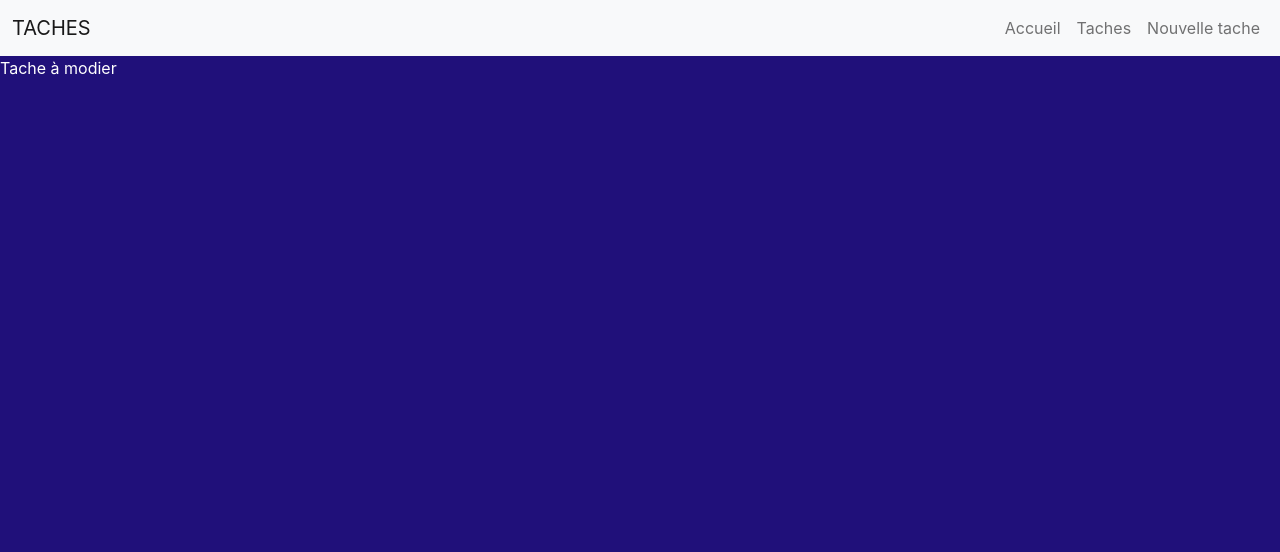
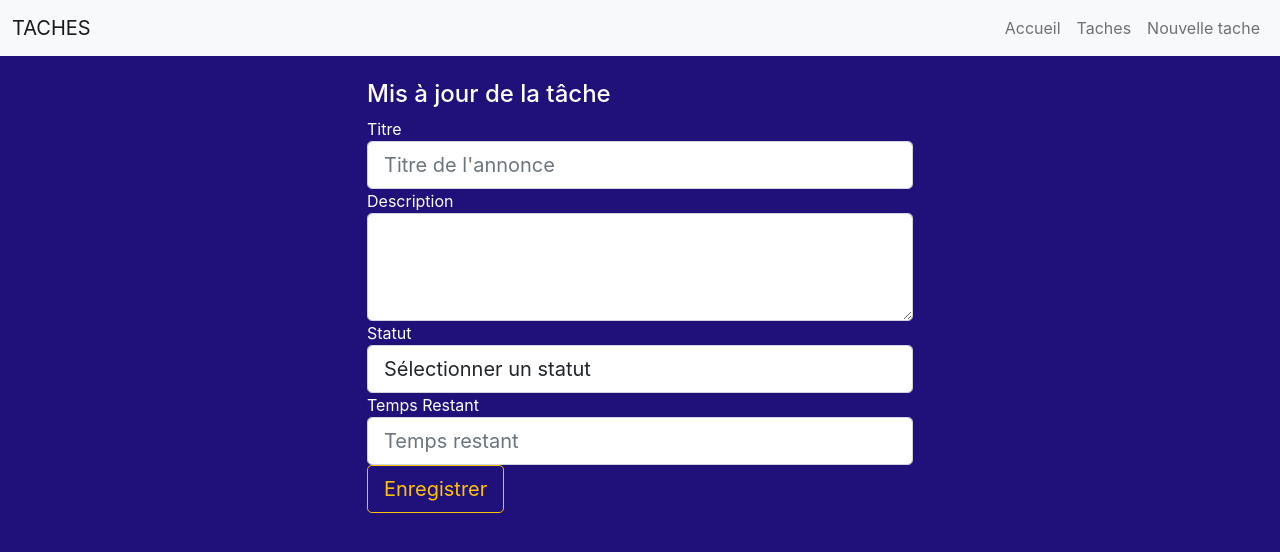
Before and after one commit to Pizzakath/formation-react, a React (Create React App) app: page /modifier/1 in a window 1280 px wide. Shown: the top 552 px of the page. Built offline with nearby package versions, Linux system fonts and the light colour scheme.

Commit message:
mis à jour tache

```diff
--- a/package.json
+++ b/package.json
@@ -8,6 +8,7 @@
     "@testing-library/user-event": "^12.1.10",
     "react": "^17.0.2",
     "react-dom": "^17.0.2",
+    "react-hook-form": "^7.14.1",
     "react-router": "^5.2.1",
     "react-router-dom": "^5.2.1",
     "react-scripts": "4.0.3",
--- a/src/pages/tache-edit/TacheEdit.jsx
+++ b/src/pages/tache-edit/TacheEdit.jsx
@@ -1,4 +1,5 @@
 import React from 'react';
+import { useForm } from "react-hook-form";
 import { useParams } from 'react-router';
 
 
@@ -6,11 +7,121 @@ const TacheEdit = props => {
 
   const { id } = useParams();
 
+  const {
+    register,
 
-  console.log(id);
+    handleSubmit,
+
+    formState: { errors }
+
+  } = useForm();
+
+
+  const tache = {}
+  const onSubmit = data => console.log(data);
+
+  console.log(errors);
   return (
-    <section className="mt-10">
-      Tache à modier
+    <section className="page d-flex mt-4 align-items-top">
+
+      <div className="container">
+        <div className="row">
+          <div className="mx-auto col-md-6">
+            <h4 className="page-title mb-2">
+              Mis à jour de la tâche
+              <span className="ml-2 font-weight-900">{tache && tache.title}</span>
+            </h4>
+            <div>
+
+              <form
+                className="text-white"
+                onSubmit={handleSubmit(onSubmit)}
+              >
+
+
+                <div className="form-group form-group-lg">
+                  <label htmlFor="title">Titre</label>
+
+                  <input
+                    name="title"
+                    type="text"
+                    className="form-control form-control-lg"
+                    id="title"
+                    placeholder="Titre de l'annonce"
+                    defaultValue={tache && tache.title}
+                    {
+                      ...register("title", { required: true })
+                    }
+                  />
+
+                  {
+                    errors.title?.type === "required" && (
+                      <p className="text-danger">Champ requis</p>
+                    )
+                  }
+
+                </div>
+
+
+                <div className="form-group form-group-lg">
+                  <label htmlFor="description">Description</label>
+
+                  <textarea
+                    name="description"
+                    className="form-control form-control-lg"
+                    id="description"
+                    rows="3"
+                    defaultValue={tache && tache.description}
+                    {...register("description", { required: true })}
+                  ></textarea>
+
+                  {errors.description?.type === "required" && (
+                      <p className="text-danger">Champ requis</p>
+                    )}
+                </div>
+                <div className="form-group form-group-lg">
+                  <label htmlFor="description">Statut</label>
+                  <select
+                    name="status"
+                    id="status"
+                    className="form-control form-control-lg"
+                    {...register("status", { required: true })}
+                  >
+                    <option>Sélectionner un statut {tache.status}</option>
+                    <option value="1">TO DO</option>
+                    <option value="2">WIP</option>
+                    <option value="3">TEST</option>
+                    <option value="4">DONE</option>
+                  </select>
+                  {errors.statut?.type === "required" && (
+                      <p className="text-danger">Champ requis</p>
+                    )}
+                </div>
+                <div className="form-group form-group-lg">
+                  <label htmlFor="tr">Temps Restant</label>
+                  <input
+                    name="tr"
+                    type="number"
+                    className="form-control form-control-lg"
+                    id="tr"
+                    placeholder="Temps restant"
+                    defaultValue={tache && tache.tr}
+                    {...register("tr", { required: true })}
+                  />
+                </div>
+                <div className="form-group form-group-lg">
+                  <button
+                    type="submit"
+                    className="btn btn-outline-warning btn-lg btn-block"
+                  >
+                    Enregistrer
+                  </button>
+                </div>
+              </form>
+            </div>
+          </div>
+        </div>
+      </div>
     </section>
   );
 };
```
Also changed, not shown: 1 other file (tests, documents, lock files or other folders).
